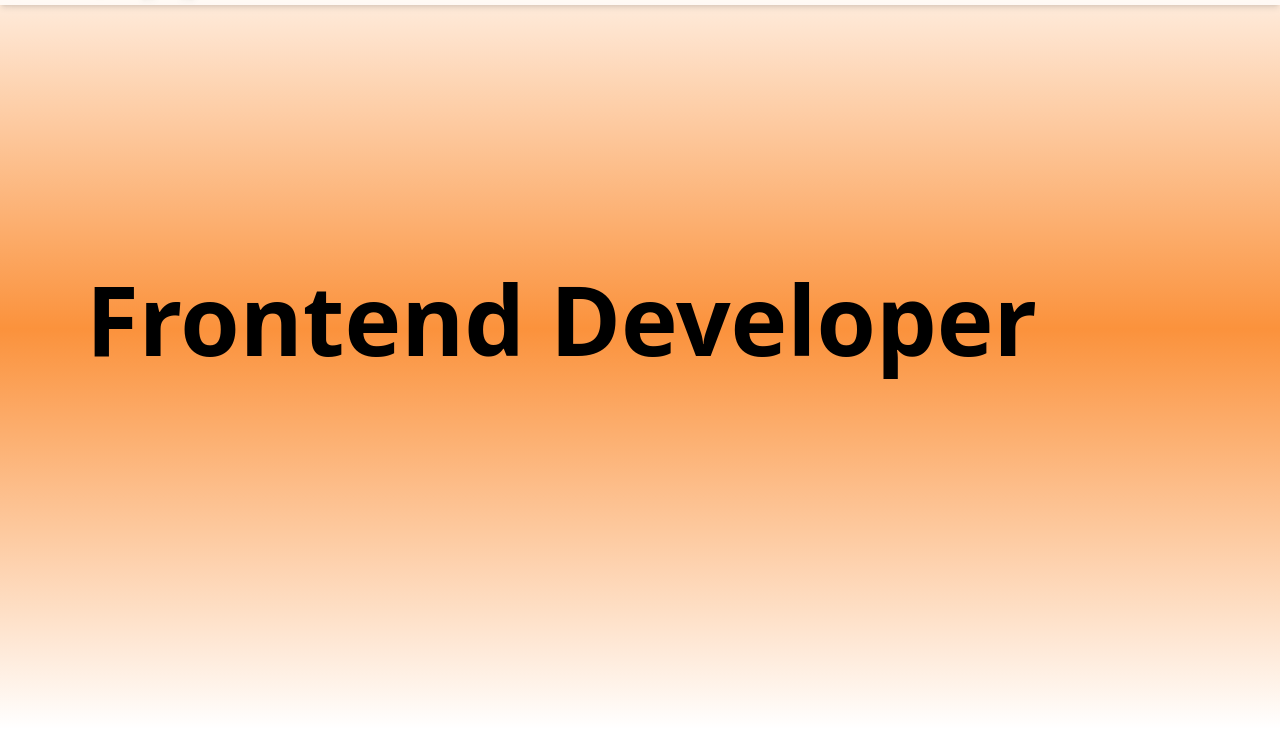
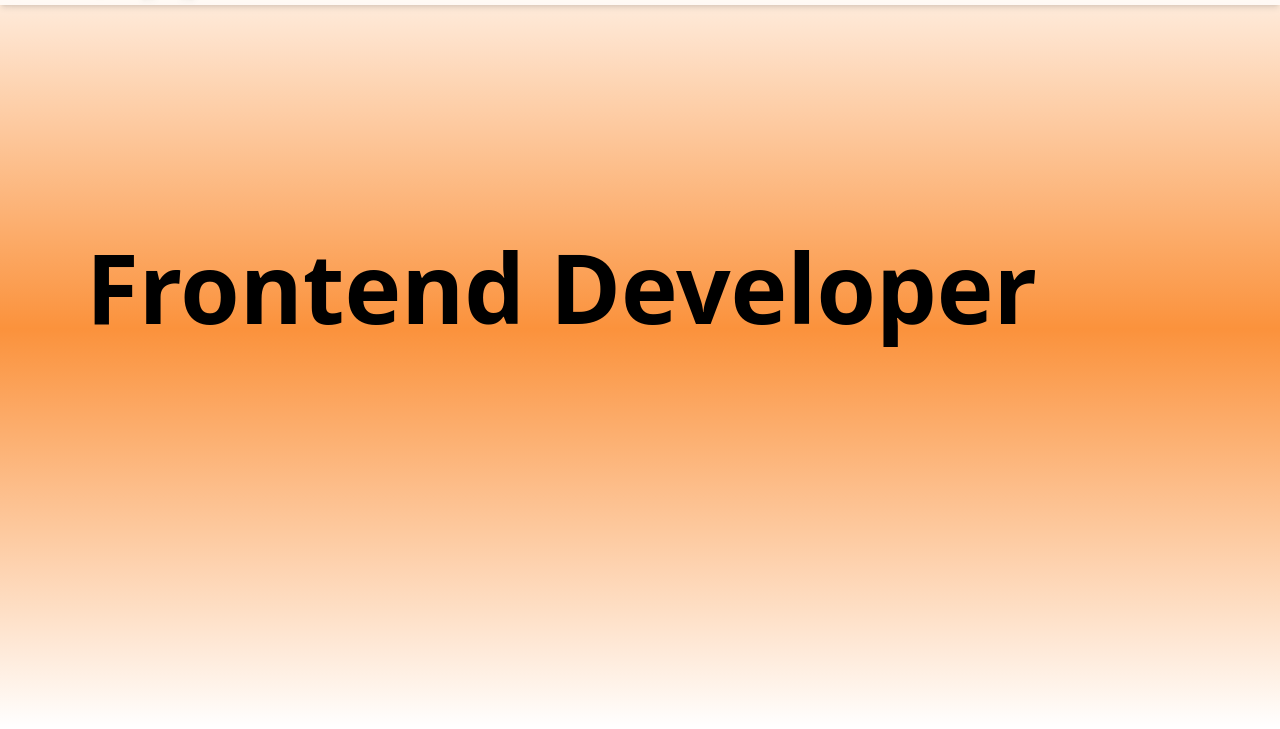
Before and after one commit to saflye/personal-portfolio, a website: page public/index.html in a window 1280 px wide. Shown: the part 71-800 px from the top of the page. Drawn offline with nearby package versions, Linux system fonts and the light colour scheme; a web font is replaced by a local one.

Commit message:
Minor updates to About section

```diff
--- a/public/index.html
+++ b/public/index.html
@@ -85,7 +85,7 @@
         </div>
     </div>
     <!--About Section-->
-    <section class="h-screen relative group scroll-mt-20 pt-8 bg-gradient-to-b
+    <section class="h-screen relative group bg-gradient-to-b
     from-white via-orange-400 to-white
     dark:from-gray-900 dark:via-gray-800 dark:to-gray-900">
         <div class="h-full absolute w-full flex items-center ">
```
